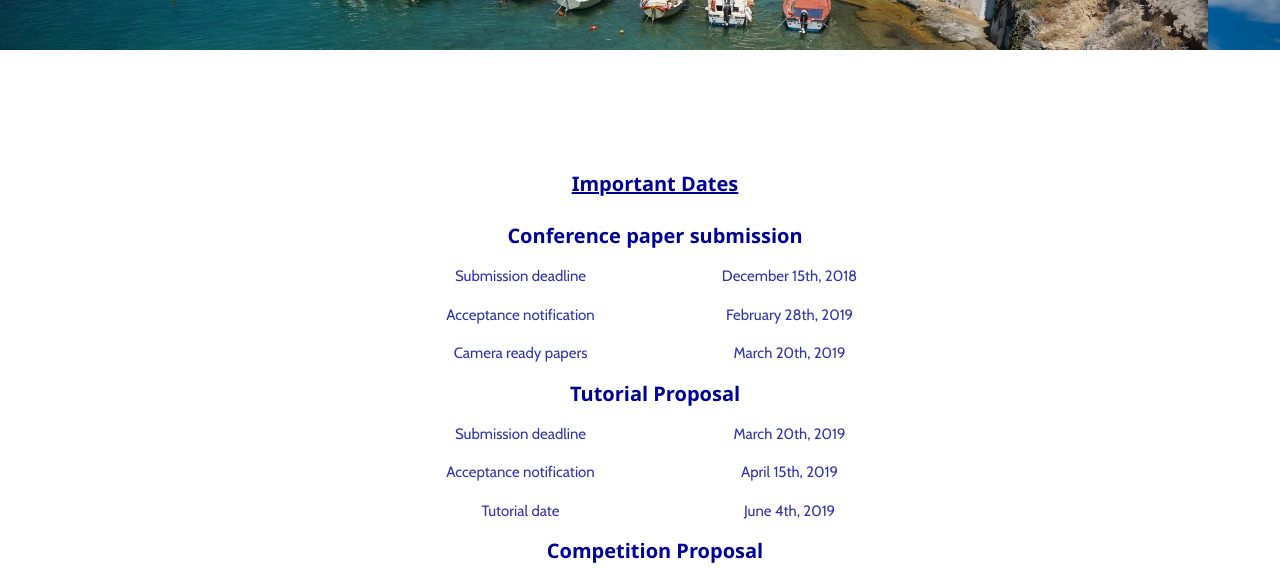
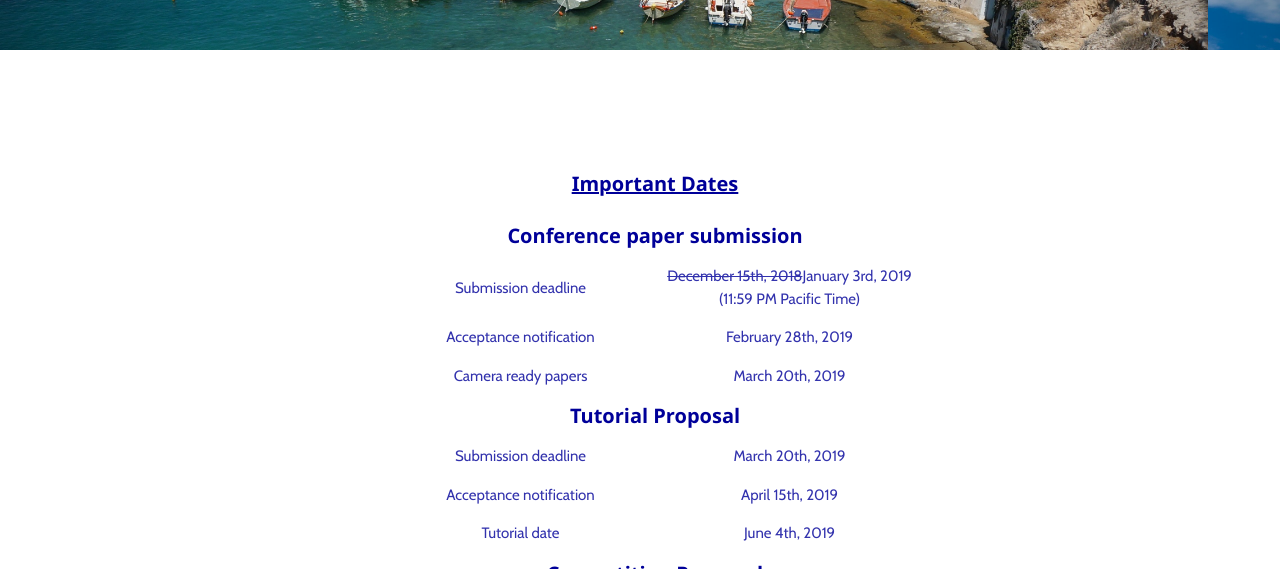
Before and after one commit to svishwa/ICB2019, a plain HTML site: page pages/impDates.html in a window 1280 px wide. Shown: the part 234-803 px from the top of the page. Drawn offline with nearby package versions, Linux system fonts and the light colour scheme.

Commit message:
Update impDates.html

```diff
--- a/pages/impDates.html
+++ b/pages/impDates.html
@@ -568,7 +568,7 @@ color:black;
 								<tr>
 									<td></td>
 									<td>Submission deadline</td>
-									<td>December 15th, 2018</td>
+									<td><strike>December 15th, 2018</strike>January 3rd, 2019 (11:59 PM Pacific Time)</td>
 									<td></td>
 								</tr>
 								<tr>
```
